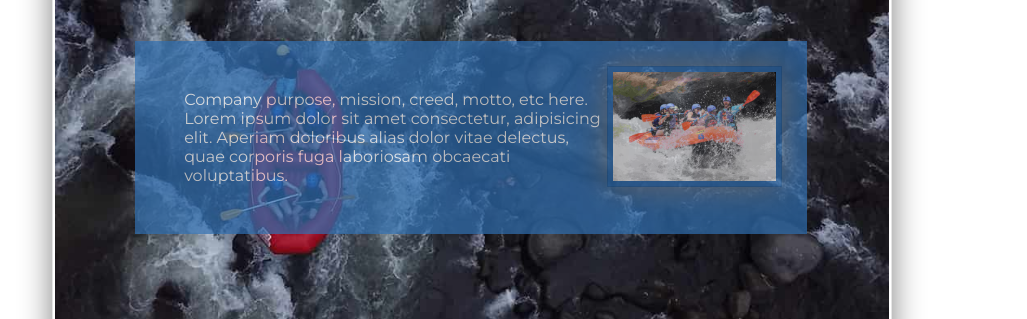
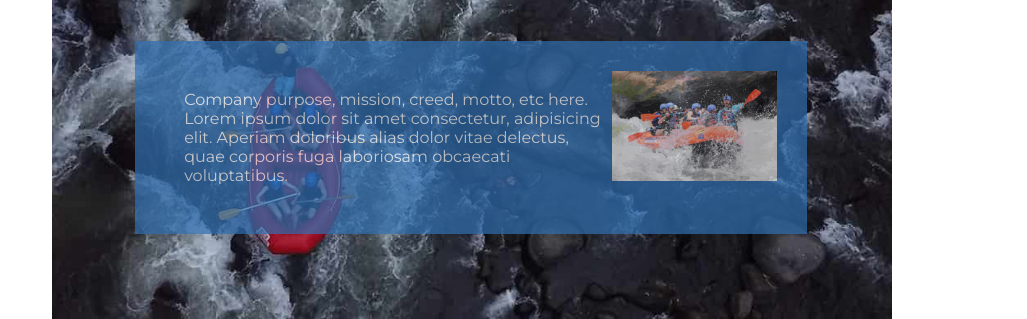
Before and after one commit to ablaskey/wdd130, a plain HTML site: page wwr/about.html in a window 1280 px wide. Shown: the part 277-596 px from the top of the page, without its empty margins (168-1195 px from the left). Drawn offline with nearby package versions, Linux system fonts and the light colour scheme; files that its build step writes are made by us from their sources.

Commit message:
new stylesheet source

```diff
--- a/wwr/about.html
+++ b/wwr/about.html
@@ -7,7 +7,7 @@
     <meta name="description" content="About Me page">
     <meta name="author" content="Allison Blaskey">
     <title>River Rascals About Us</title>
-    <link rel="stylesheet" href="styles/styles.css">
+    <link rel="stylesheet" href="styles/rafting.css">
     <link rel="preconnect" href="https://fonts.googleapis.com">
     <link rel="preconnect" href="https://fonts.gstatic.com" crossorigin>
     <link
```
